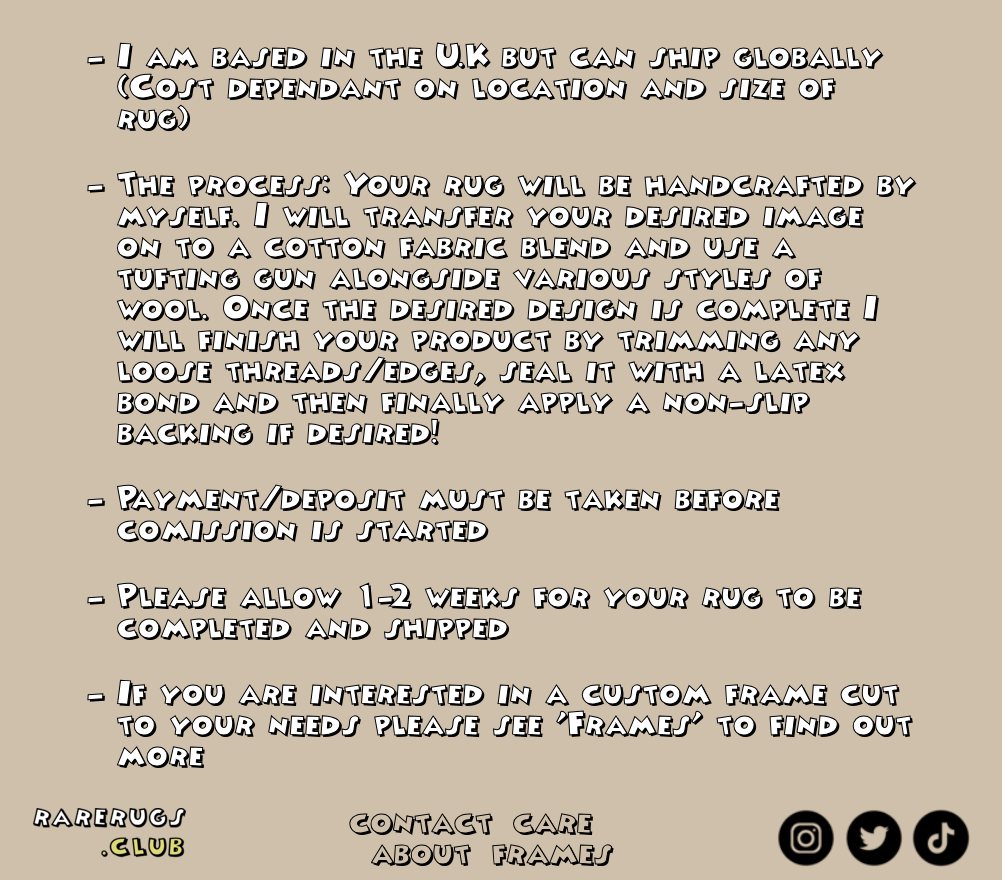
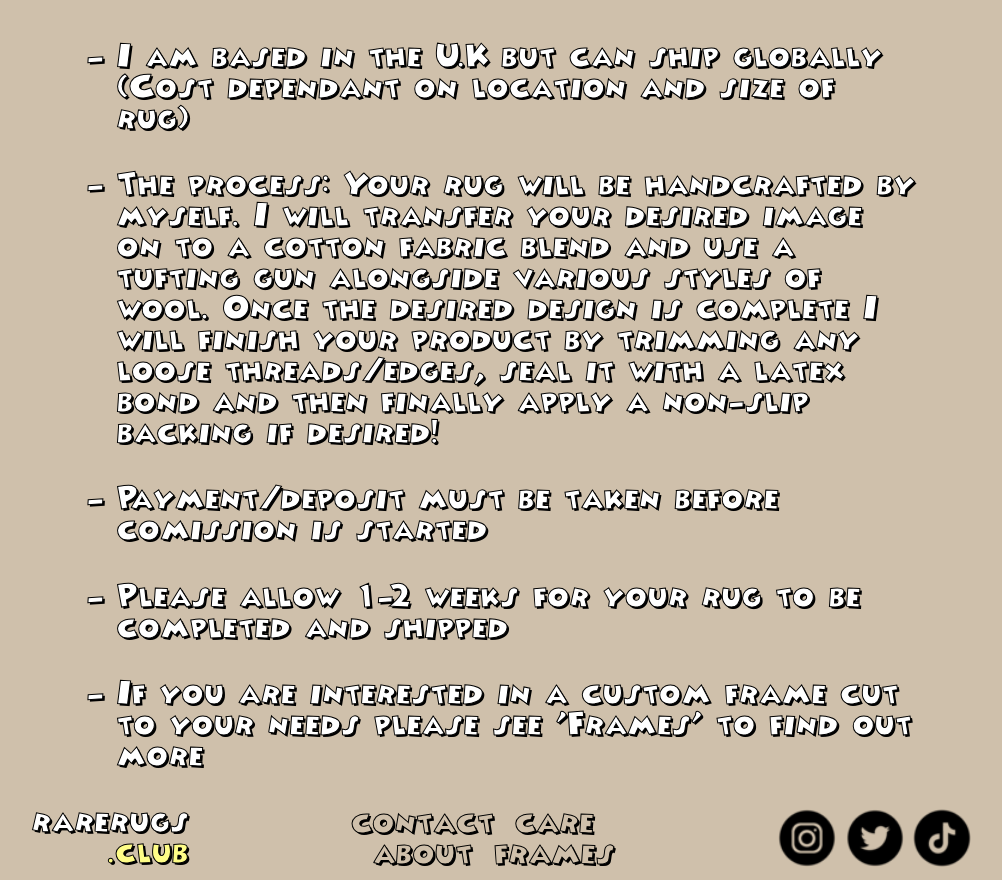
Before and after one commit to Keartland/rarerugs, a plain HTML site: page about/index.html in a window 1280 px wide. Shown: the whole page, without its empty margins (138-1140 px from the left). Drawn offline with Linux system fonts and the light colour scheme.

Commit message:
updated logo to take less loading time

```diff
--- a/about/index.html
+++ b/about/index.html
@@ -19,9 +19,10 @@
             </ul>
         </div>
         <div class="footer">
-            <div>
-                <a href=".."><img src="../images/rarerugsclub.png" alt="Link Text" height="50px"></a>
-            </div>
+            <a href=".." class="newlocation" style="display:flex;flex-direction:column;align-items:end;">
+                <div>rarerugs</div>
+                <div style="color:#FFFD87">.club</div>
+            </a>
             <div style="display:flex;flex-direction:row;align-items:center;">
                 <div style="display:flex;flex-direction:column;align-items:center;">
                     <a href="../contact" class="newlocation">contact</a>
```
Also changed, not shown: care/index.html (+4 -3 lines), contact/index.html (+4 -3 lines), frames/index.html (+4 -3 lines), index.html (+5 -4 lines).
